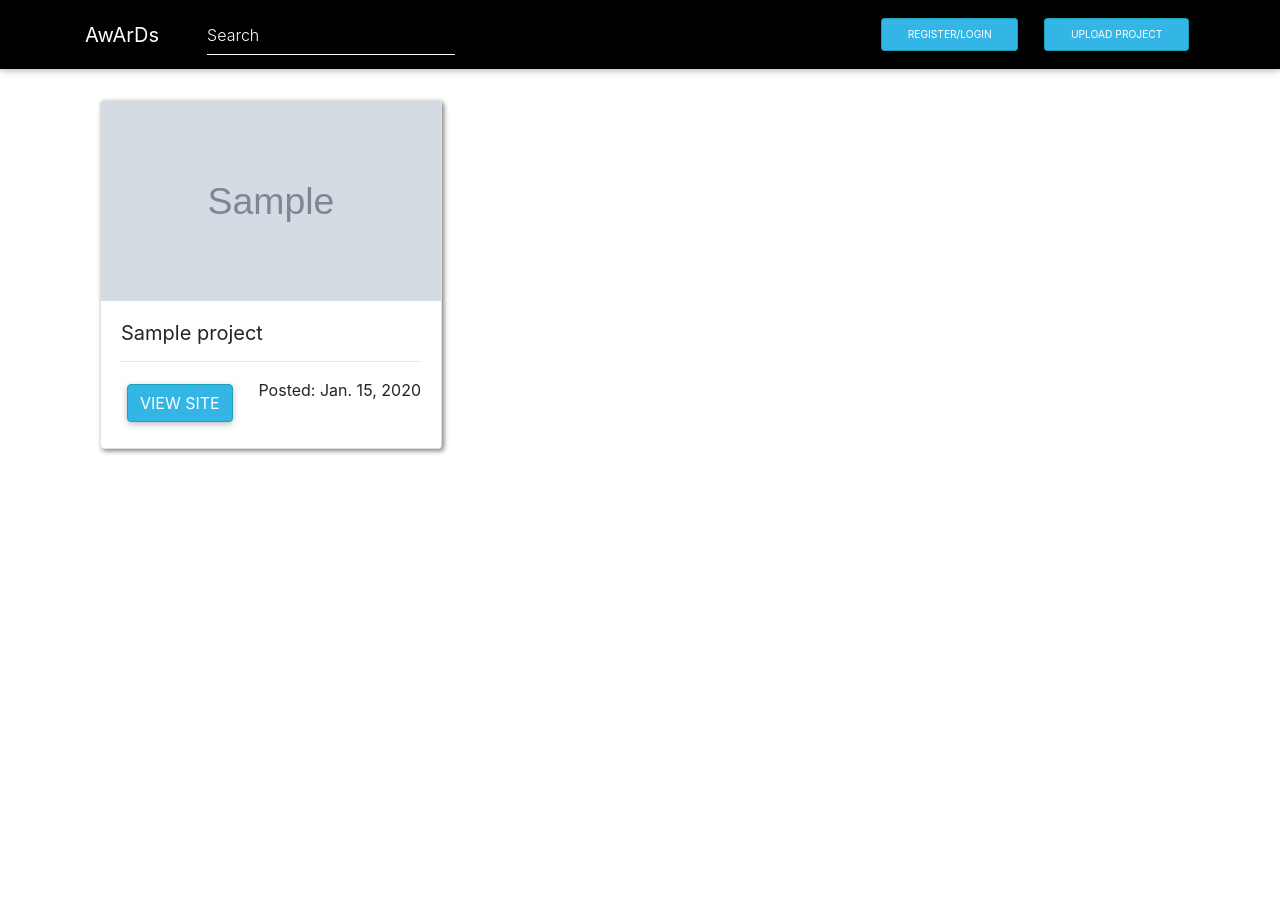
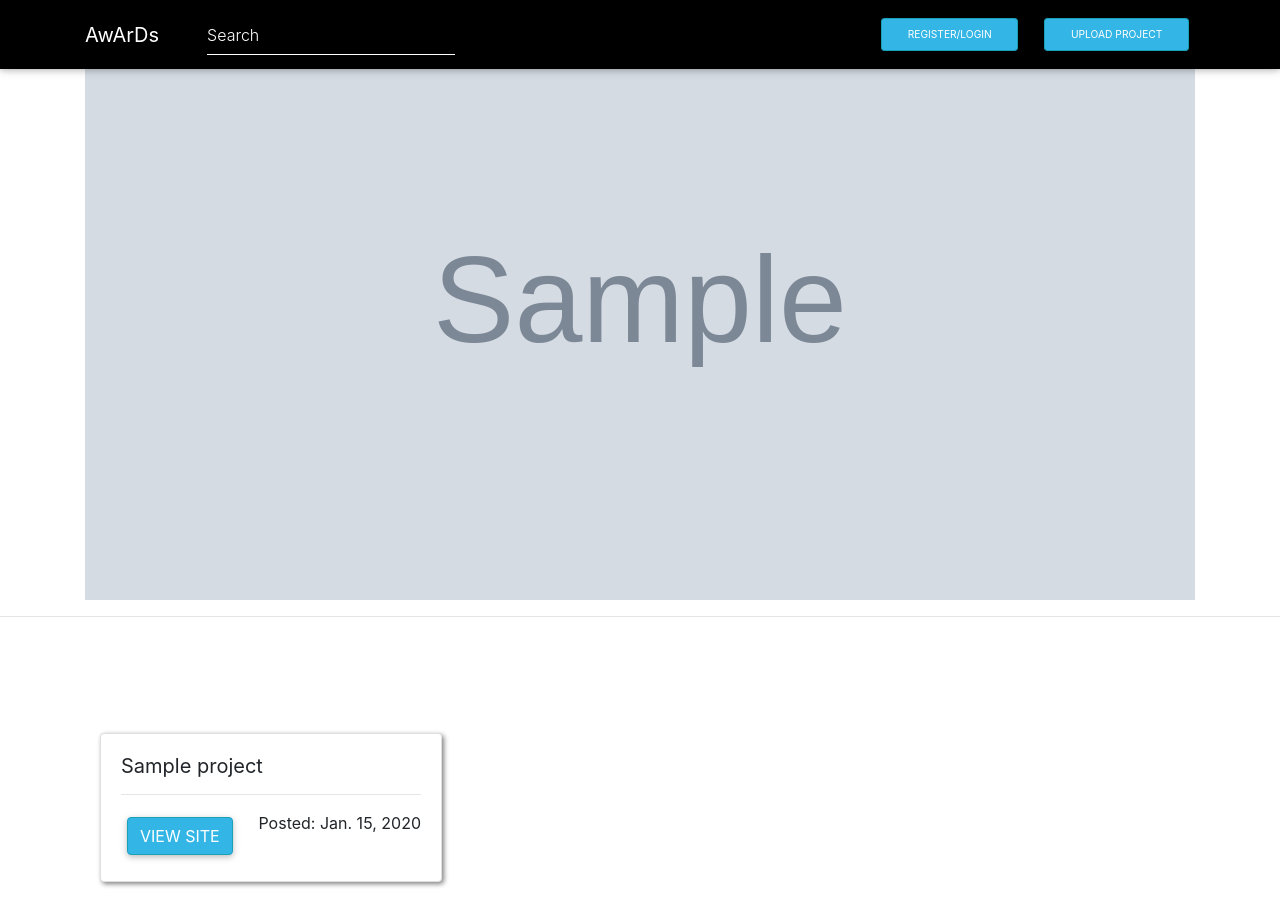
Before and after one commit to wilbrone/Awards, a Django app: template projects/templates/prjts/index.html in a window 1280 px wide. Before the commit the page ends 454 px from the top, so only its background shows below. Run offline with Django 3.2, Linux system fonts and the light colour scheme; tables that the repository leaves empty hold one stand-in row (values such as "Sample post"); the template is opened without the code that fills it: values that come from a table or form of the project are taken from there, most other values are stand-ins (such as "Sample title", 1, 10 or a date in 2020); grey boxes marked "Sample" are stand-in pictures; some libraries are stand-ins or nearby versions.

Commit message:
style home page

```diff
--- a/projects/forms.py
+++ b/projects/forms.py
@@ -30,7 +30,7 @@ class UploadForm(forms.ModelForm):
     # image = ImageField(label='image')
     class Meta:
         model = Project
-        fields = ('title', 'description', 'image', 'url')
+        fields = ['title', 'description', 'image', 'url']
 
 class RatingsForm(forms.ModelForm):
     class Meta:
--- a/projects/models.py
+++ b/projects/models.py
@@ -1,5 +1,4 @@
 from django.db import models
-from pyuploadcare.dj.models import ImageField
 from django.contrib.auth.models import User
 from django.utils import timezone
 from django.db.models.signals import post_save
--- a/projects/templates/prjts/index.html
+++ b/projects/templates/prjts/index.html
@@ -2,15 +2,15 @@
 
 
 {% block content %}
-{% comment %} <div class="container">
+<div class="container">
     <img src="{{leader.post.image.url}}" width="100%" height="600px" alt="{{leader.post.title}}">
-
-</div> {% endcomment %}
+</div>
+<hr>
 <div class="container">
     <div class="row">
         {% for posts in all_posts %}
         <div class="card" style="height: 50%; width: 30%; margin-top: 100px; margin-left: 30px; margin-bottom: 20px; box-shadow: 2px 2px 5px grey;">
-                <a href="{% url 'single_post' posts.title%}"><img src="{{posts.image.url}}" class="card-img-top" alt="{{posts.title}}" style="  height: 200px;"></a>
+                {% comment %} <a href="{% url 'single_post' posts.title%}"><img src="{{posts.image.url}}" class="card-img-top" alt="{{posts.title}}" style="  height: 200px;"></a> {% endcomment %}
                 <div class="card-body">
                   <h5 class="card-title">{{posts.title}}</h5>
                   <hr>
--- a/projects/views.py
+++ b/projects/views.py
@@ -68,7 +68,7 @@ def index(request):
         all_posts = Project.objects.all()
 
     except Project.DoesNotExist:
-        posts = None
+        all_posts = None
 
     return render(request, 'prjts/index.html', {'all_posts': all_posts})
 
```
